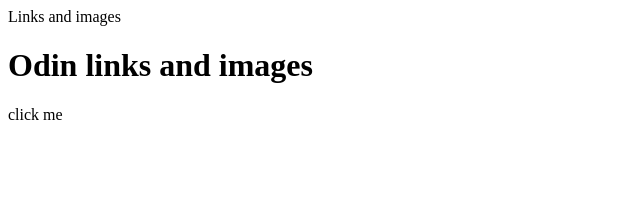
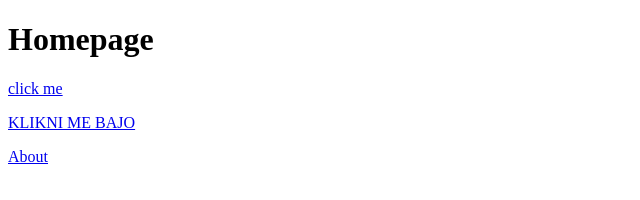
Before and after one commit to jurkenik/git-test, a plain HTML site: page odin-links-and-images/index.html in a window 1280 px wide. Shown: the whole page, without its empty margins (0-640 px from the left). Drawn offline with Linux system fonts and the light colour scheme.

Commit message:
ipak dobro bajo

```diff
--- a/odin-links-and-images/index.html
+++ b/odin-links-and-images/index.html
@@ -1,12 +1,18 @@
 <!DOCTYPE html>
 <html lang="en">
-   <head>
-      <meta charset="utf-8"
-      <title>Links and images</title>
-   </head>
+    <head>
+        <meta charset="utf-8">
+        <title>Links and images</title>
+    </head>
 
-   <body>
-      <h1>Odin links and images</h1>
-      <a>click me</a>
-   </body>
+    <body>
+        <h1>Homepage</h1>
+        <!--Ovjde smo postavili link koji pri kliku otvara odredisnu stranicu u otvorenom prozoru-->
+        <a href="https://www.theodinproject.com/about">click me</a>
+        <p></p>
+        <!--Ovjde smo postavili link koji pri kliku otvara odredisnu stranicu u NOVOM prozoru. REL odrecuje relaciju izmedu otvorene stranice i poveznice-->
+        <a href="https://www.republika.rs/data/images/2023-03-03/447666_hvataj_orig.webp?t=1689331197" target="blank" rel="noopener noreferrer">KLIKNI ME BAJO</a>
+        <p></p>
+        <a href="./pages/about.html">About</a>
+    </body>
 </html>
```
